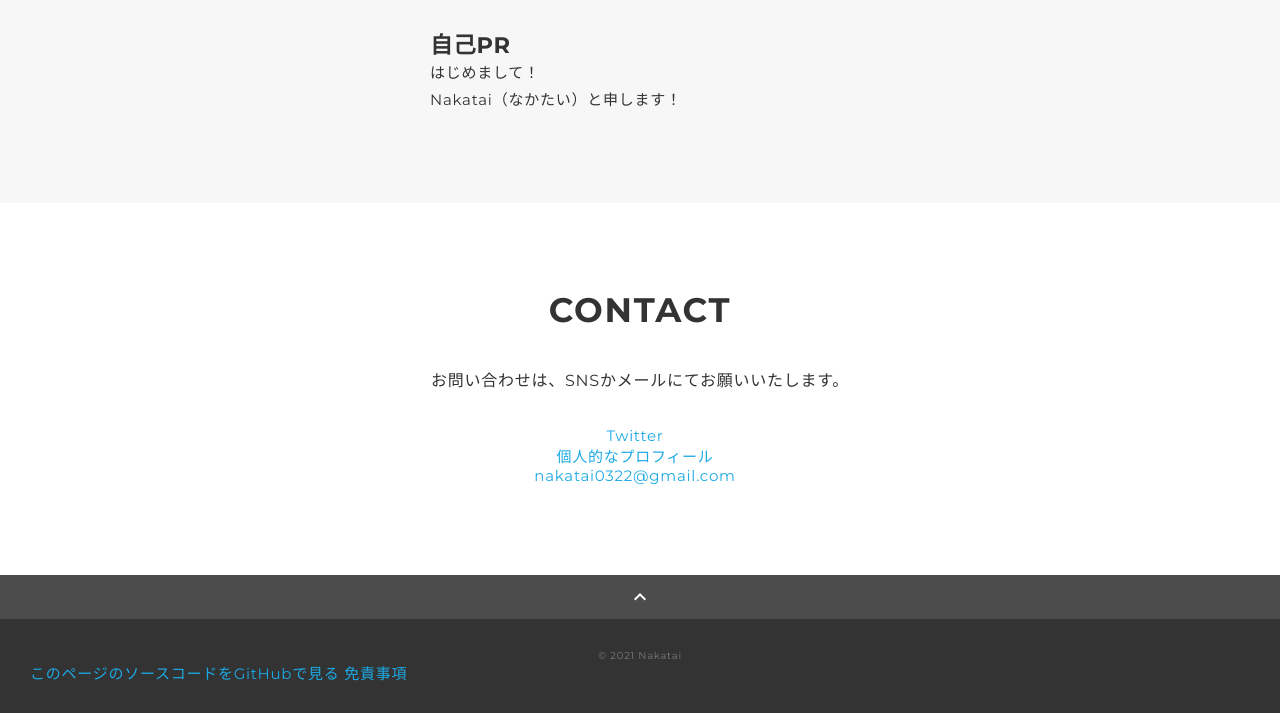
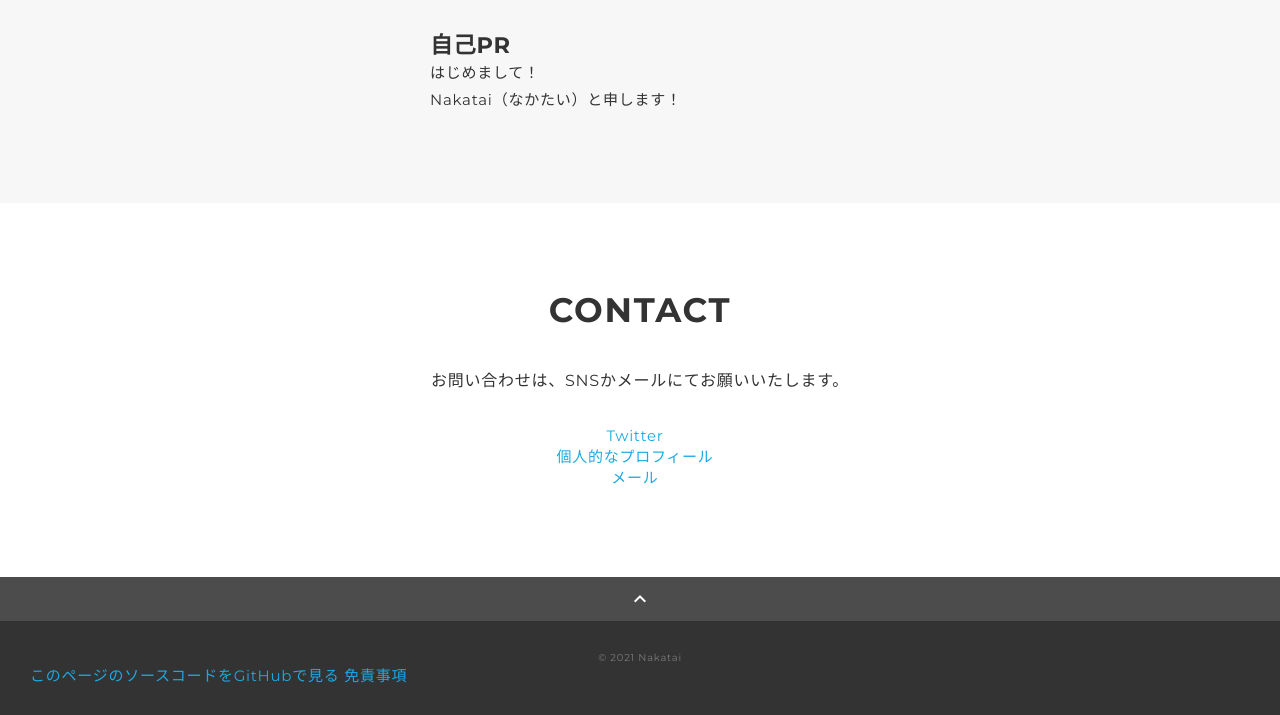
Before and after one commit to Nakatai-0322/Old-Portfolio, a plain HTML site: page index.html in a window 1280 px wide. Shown: the part 2922-3637 px from the top of the page. Drawn offline with nearby package versions, Linux system fonts and the light colour scheme.

Commit message:
Update index.html

```diff
--- a/index.html
+++ b/index.html
@@ -163,7 +163,7 @@
           <div class="contact-list">
             <a class="contact-item" href="https://twitter.com/Nakatai_0322" target="_blank" rel="noopener">Twitter</a> <br>
             <a class="contact-item" href="https://vprof.me/@/Nakatai_0322" target="_blank" rel="noopener">個人的なプロフィール</a> <br>
-            <a class="contact-item" href="mailto:nakatai0322@gmail.com" target="_blank" rel="noopener">nakatai0322@gmail.com</a> <br>
+            <a class="contact-item" href="mailto:nakatai0322@gmail.com" target="_blank" rel="noopener">メール</a> <br>
 
           </div>
         </div>
```
